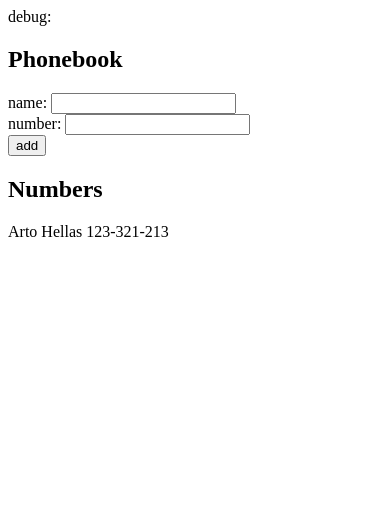
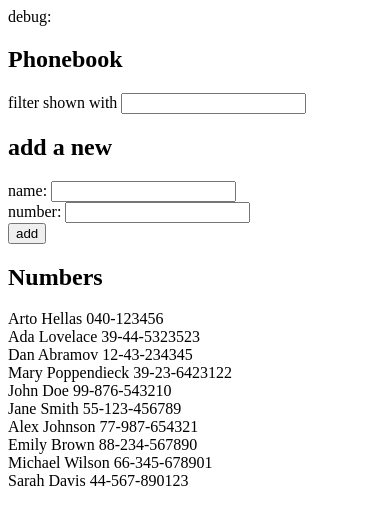
Before and after one commit to kamildzierzak/full-stack-open, a React (Create React App) app in the folder part2/phonebook/: page / in a window 390 px wide. Shown: the top 524 px of the page. Built offline with nearby package versions, Linux system fonts and the light colour scheme.

Commit message:
add 2.9*: The Phonebook Step4 solution

```diff
--- a/part2/phonebook/src/App.js
+++ b/part2/phonebook/src/App.js
@@ -2,10 +2,20 @@ import { useState } from 'react'
 
 const App = () => {
   const [persons, setPersons] = useState([
-    { id: 1, name: 'Arto Hellas', phoneNumber: '123-321-213' },
+    { name: 'Arto Hellas', phoneNumber: '040-123456', id: 1 },
+    { name: 'Ada Lovelace', phoneNumber: '39-44-5323523', id: 2 },
+    { name: 'Dan Abramov', phoneNumber: '12-43-234345', id: 3 },
+    { name: 'Mary Poppendieck', phoneNumber: '39-23-6423122', id: 4 },
+    { name: 'John Doe', phoneNumber: '99-876-543210', id: 5 },
+    { name: 'Jane Smith', phoneNumber: '55-123-456789', id: 6 },
+    { name: 'Alex Johnson', phoneNumber: '77-987-654321', id: 7 },
+    { name: 'Emily Brown', phoneNumber: '88-234-567890', id: 8 },
+    { name: 'Michael Wilson', phoneNumber: '66-345-678901', id: 9 },
+    { name: 'Sarah Davis', phoneNumber: '44-567-890123', id: 10 },
   ])
   const [newName, setNewName] = useState('')
   const [newPhoneNumber, setNewPhoneNumber] = useState('')
+  const [lookingFor, setLookingFor] = useState('')
 
   const addPerson = event => {
     event.preventDefault()
@@ -17,9 +27,9 @@ const App = () => {
       alert(`${newName} is already added to phonebook`)
     } else {
       const personObject = {
-        id: persons.length + 1,
         name: newName,
         phoneNumber: newPhoneNumber,
+        id: persons.length + 1,
       }
 
       setPersons(persons.concat(personObject))
@@ -36,10 +46,24 @@ const App = () => {
     setNewPhoneNumber(event.target.value)
   }
 
+  const handleLookingForInputChange = event => {
+    setLookingFor(event.target.value)
+  }
+
+  const personsToShow = persons.filter(person => {
+    // return person.name.toLowerCase().startsWith(lookingFor.toLowerCase())
+    return person.name.toLowerCase().includes(lookingFor.toLowerCase())
+  })
+
   return (
     <div>
       <div>debug: {newName}</div>
       <h2>Phonebook</h2>
+      <div>
+        filter shown with{' '}
+        <input value={lookingFor} onChange={handleLookingForInputChange} />
+      </div>
+      <h2>add a new</h2>
       <form onSubmit={addPerson}>
         <div>
           name: <input value={newName} onChange={handleNameInputChange} />
@@ -56,7 +80,7 @@ const App = () => {
         </div>
       </form>
       <h2>Numbers</h2>
-      {persons.map(person => (
+      {personsToShow.map(person => (
         <div key={person.id}>
           {person.name} {person.phoneNumber}
         </div>
```
